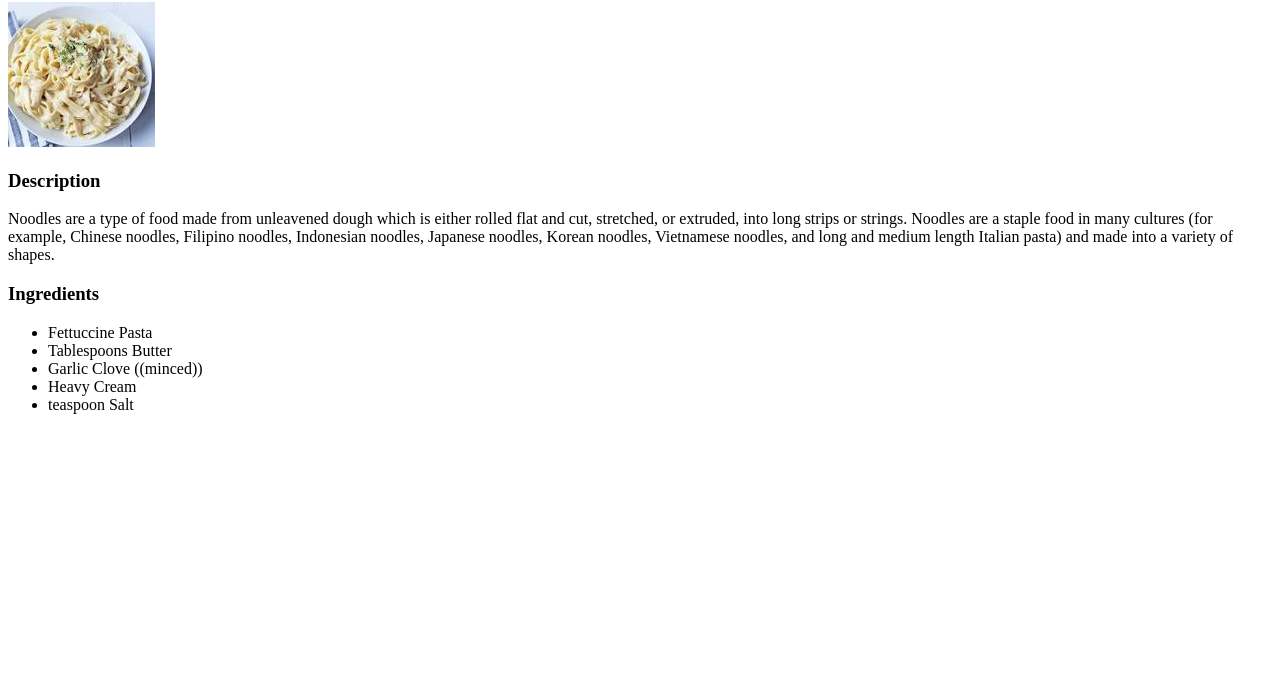
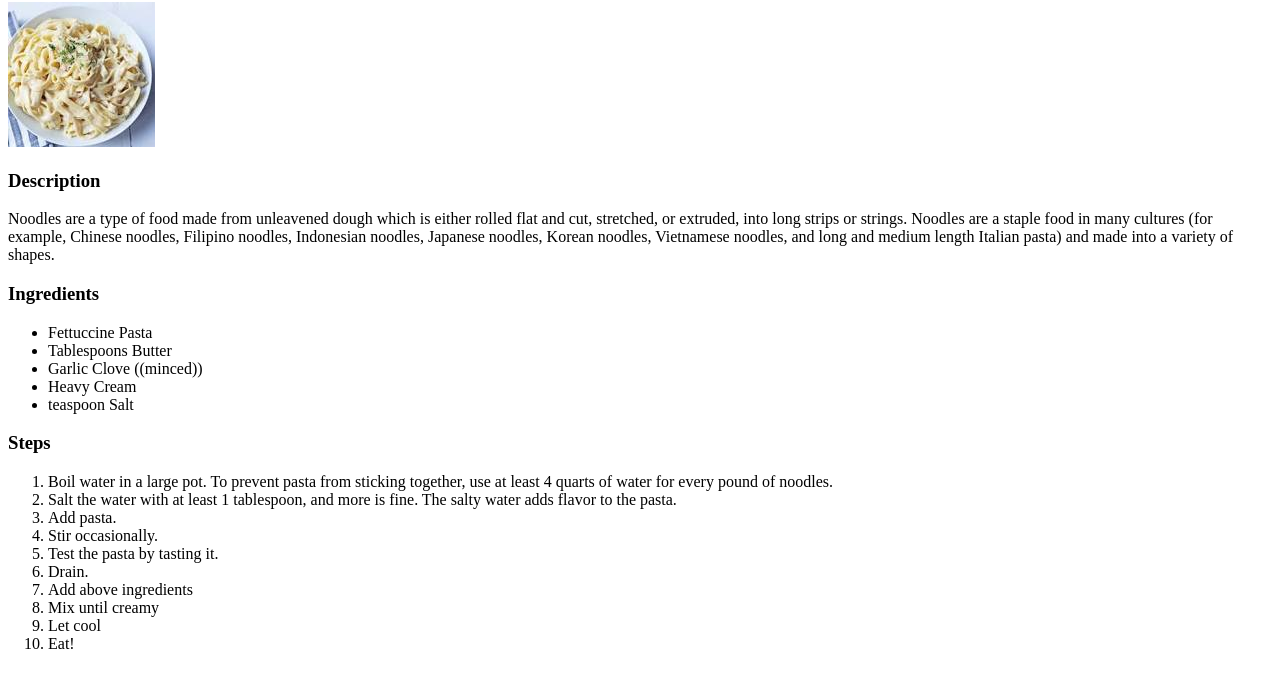
Before and after one commit to GordOlse/odin-recipes, a plain HTML site: page recipes/noodles.html in a window 1280 px wide. Shown: the part 78-766 px from the top of the page. Drawn offline with Linux system fonts and the light colour scheme.

Commit message:
added recipes steps

```diff
--- a/recipes/noodles.html
+++ b/recipes/noodles.html
@@ -20,5 +20,19 @@
             <li>Heavy Cream</li>
             <li>teaspoon Salt</li>
         </ul>
+
+        <h3>Steps</h3>
+        <ol>
+            <li>Boil water in a large pot. To prevent pasta from sticking together, use at least 4 quarts of water for every pound of noodles.</li>
+            <li>Salt the water with at least 1 tablespoon, and more is fine. The salty water adds flavor to the pasta.</li>
+            <li>Add pasta.</li>
+            <li>Stir occasionally.</li>
+            <li>Test the pasta by tasting it.</li>
+            <li>Drain.</li>
+            <li>Add above ingredients</li>
+            <li>Mix until creamy</li>
+            <li>Let cool</li>
+            <li>Eat!</li>
+        </ol>
 </body>
 </html>
```
Also changed, not shown: recipes/burger.html (+12 -0 lines), recipes/pizza.html (+12 -0 lines).
